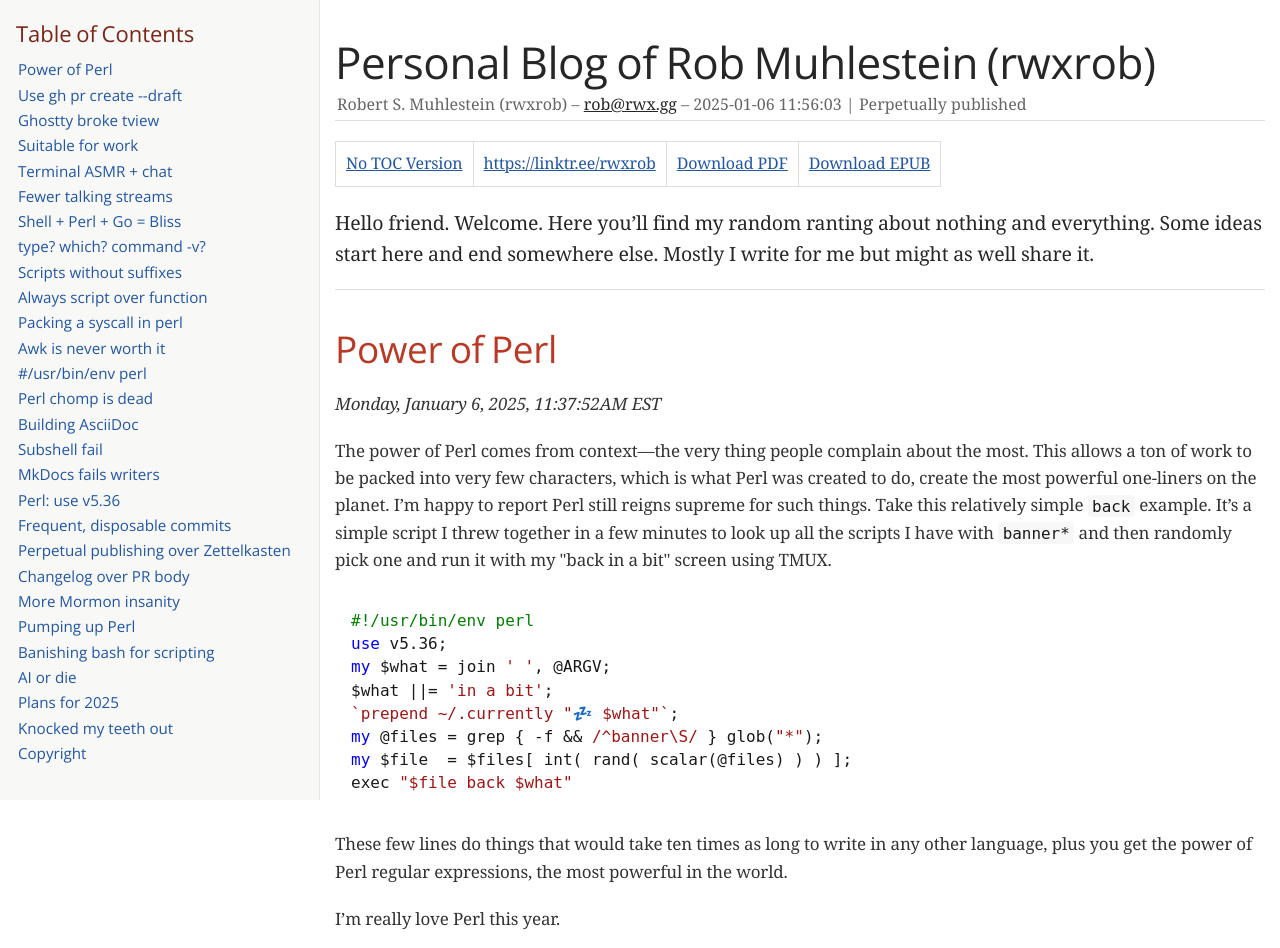
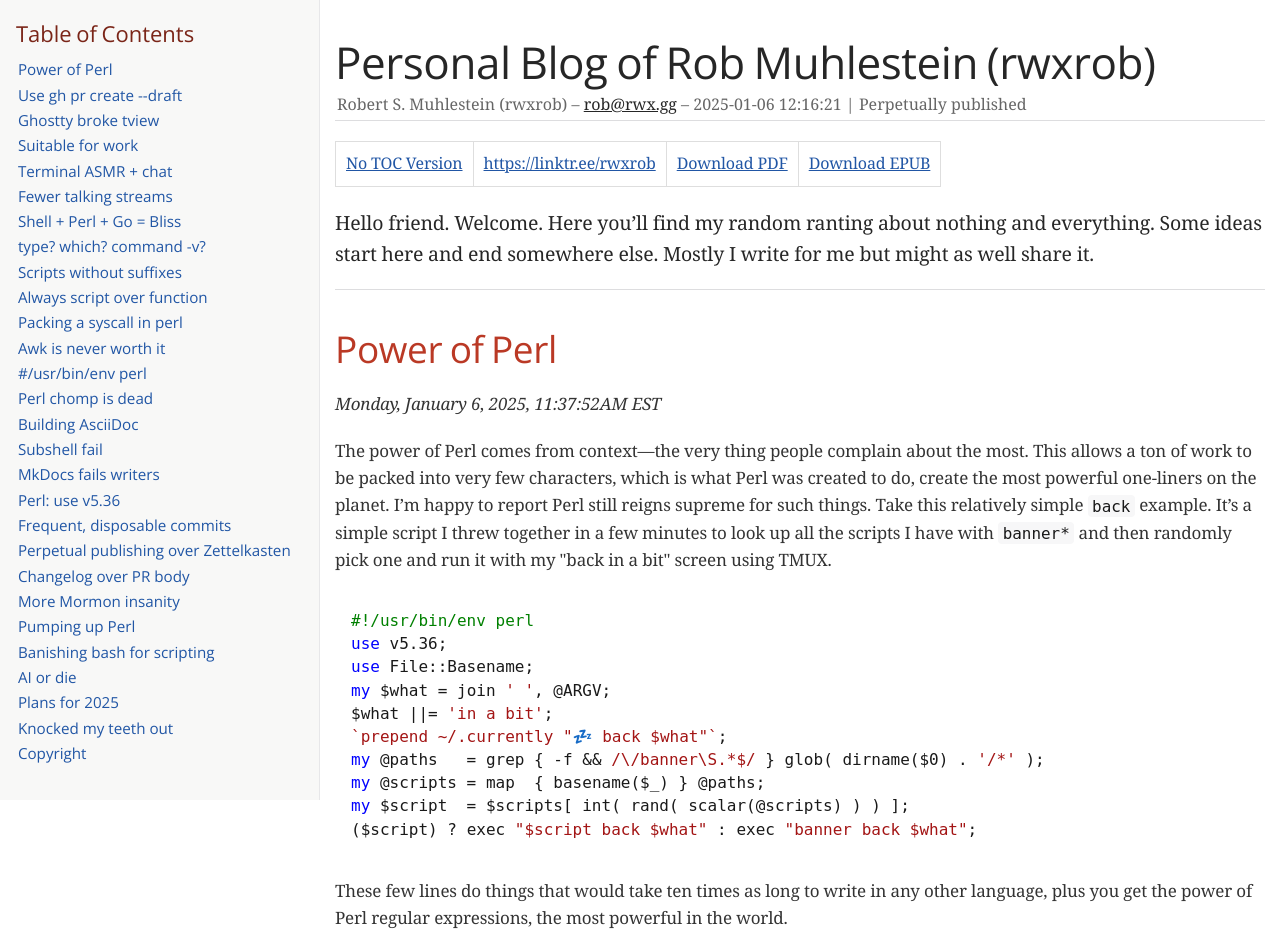
Before and after one commit to rwxrob/blog, a plain HTML site: page docs/index.html in a window 1280 px wide. Shown: the top 948 px of the page. Drawn offline with nearby package versions, Linux system fonts and the light colour scheme; a web font is replaced by a local one.

Commit message:
power of perl

```diff
--- a/docs/index.html
+++ b/docs/index.html
@@ -486,7 +486,7 @@ pre.pygments .tok-ss { color: #a31515 } /* Literal.String.Symbol */
 <div class="details">
 <span id="author" class="author">Robert S. Muhlestein (rwxrob)</span><br>
 <span id="email" class="email"><a href="mailto:rob@rwx.gg">rob@rwx.gg</a></span><br>
-<span id="revdate">2025-01-06 11:56:03</span>
+<span id="revdate">2025-01-06 12:16:21</span>
 <br><span id="revremark">Perpetually published</span>
 </div>
 <div id="toc" class="toc2">
@@ -561,12 +561,14 @@ pre.pygments .tok-ss { color: #a31515 } /* Literal.String.Symbol */
 <div class="content">
 <pre class="pygments highlight"><code data-lang="perl"><span></span><span class="tok-ch">#!/usr/bin/env perl</span>
 <span class="tok-k">use</span><span class="tok-w"> </span><span class="tok-nn">v5</span><span class="tok-mf">.36</span><span class="tok-p">;</span>
+<span class="tok-k">use</span><span class="tok-w"> </span><span class="tok-nn">File::Basename</span><span class="tok-p">;</span>
 <span class="tok-k">my</span><span class="tok-w"> </span><span class="tok-nv">$what</span><span class="tok-w"> </span><span class="tok-o">=</span><span class="tok-w"> </span><span class="tok-nb">join</span><span class="tok-w"> </span><span class="tok-s">&#39; &#39;</span><span class="tok-p">,</span><span class="tok-w"> </span><span class="tok-nv">@ARGV</span><span class="tok-p">;</span>
 <span class="tok-nv">$what</span><span class="tok-w"> </span><span class="tok-o">||=</span><span class="tok-w"> </span><span class="tok-s">&#39;in a bit&#39;</span><span class="tok-p">;</span>
-<span class="tok-sb">`prepend ~/.currently &quot;💤 $what&quot;`</span><span class="tok-p">;</span>
-<span class="tok-k">my</span><span class="tok-w"> </span><span class="tok-nv">@files</span><span class="tok-w"> </span><span class="tok-o">=</span><span class="tok-w"> </span><span class="tok-nb">grep</span><span class="tok-w"> </span><span class="tok-p">{</span><span class="tok-w"> </span><span class="tok-o">-</span><span class="tok-n">f</span><span class="tok-w"> </span><span class="tok-o">&amp;&amp;</span><span class="tok-w"> </span><span class="tok-sr">/^banner\S/</span><span class="tok-w"> </span><span class="tok-p">}</span><span class="tok-w"> </span><span class="tok-nb">glob</span><span class="tok-p">(</span><span class="tok-s">&quot;*&quot;</span><span class="tok-p">);</span>
-<span class="tok-k">my</span><span class="tok-w"> </span><span class="tok-nv">$file</span><span class="tok-w">  </span><span class="tok-o">=</span><span class="tok-w"> </span><span class="tok-nv">$files</span><span class="tok-p">[</span><span class="tok-w"> </span><span class="tok-nb">int</span><span class="tok-p">(</span><span class="tok-w"> </span><span class="tok-nb">rand</span><span class="tok-p">(</span><span class="tok-w"> </span><span class="tok-nb">scalar</span><span class="tok-p">(</span><span class="tok-nv">@files</span><span class="tok-p">)</span><span class="tok-w"> </span><span class="tok-p">)</span><span class="tok-w"> </span><span class="tok-p">)</span><span class="tok-w"> </span><span class="tok-p">];</span>
-<span class="tok-nb">exec</span><span class="tok-w"> </span><span class="tok-s">&quot;$file back $what&quot;</span></code></pre>
+<span class="tok-sb">`prepend ~/.currently &quot;💤 back $what&quot;`</span><span class="tok-p">;</span>
+<span class="tok-k">my</span><span class="tok-w"> </span><span class="tok-nv">@paths</span><span class="tok-w">   </span><span class="tok-o">=</span><span class="tok-w"> </span><span class="tok-nb">grep</span><span class="tok-w"> </span><span class="tok-p">{</span><span class="tok-w"> </span><span class="tok-o">-</span><span class="tok-n">f</span><span class="tok-w"> </span><span class="tok-o">&amp;&amp;</span><span class="tok-w"> </span><span class="tok-sr">/\/banner\S.*$/</span><span class="tok-w"> </span><span class="tok-p">}</span><span class="tok-w"> </span><span class="tok-nb">glob</span><span class="tok-p">(</span><span class="tok-w"> </span><span class="tok-n">dirname</span><span class="tok-p">(</span><span class="tok-nv">$0</span><span class="tok-p">)</span><span class="tok-w"> </span><span class="tok-o">.</span><span class="tok-w"> </span><span class="tok-s">&#39;/*&#39;</span><span class="tok-w"> </span><span class="tok-p">);</span>
+<span class="tok-k">my</span><span class="tok-w"> </span><span class="tok-nv">@scripts</span><span class="tok-w"> </span><span class="tok-o">=</span><span class="tok-w"> </span><span class="tok-nb">map</span><span class="tok-w">  </span><span class="tok-p">{</span><span class="tok-w"> </span><span class="tok-n">basename</span><span class="tok-p">(</span><span class="tok-nv">$_</span><span class="tok-p">)</span><span class="tok-w"> </span><span class="tok-p">}</span><span class="tok-w"> </span><span class="tok-nv">@paths</span><span class="tok-p">;</span>
+<span class="tok-k">my</span><span class="tok-w"> </span><span class="tok-nv">$script</span><span class="tok-w">  </span><span class="tok-o">=</span><span class="tok-w"> </span><span class="tok-nv">$scripts</span><span class="tok-p">[</span><span class="tok-w"> </span><span class="tok-nb">int</span><span class="tok-p">(</span><span class="tok-w"> </span><span class="tok-nb">rand</span><span class="tok-p">(</span><span class="tok-w"> </span><span class="tok-nb">scalar</span><span class="tok-p">(</span><span class="tok-nv">@scripts</span><span class="tok-p">)</span><span class="tok-w"> </span><span class="tok-p">)</span><span class="tok-w"> </span><span class="tok-p">)</span><span class="tok-w"> </span><span class="tok-p">];</span>
+<span class="tok-p">(</span><span class="tok-nv">$script</span><span class="tok-p">)</span><span class="tok-w"> </span><span class="tok-p">?</span><span class="tok-w"> </span><span class="tok-nb">exec</span><span class="tok-w"> </span><span class="tok-s">&quot;$script back $what&quot;</span><span class="tok-w"> </span><span class="tok-p">:</span><span class="tok-w"> </span><span class="tok-nb">exec</span><span class="tok-w"> </span><span class="tok-s">&quot;banner back $what&quot;</span><span class="tok-p">;</span></code></pre>
 </div>
 </div>
 <div class="paragraph">
```
Also changed, not shown: docs/notoc.html (+7 -5 lines), 2 other files.
